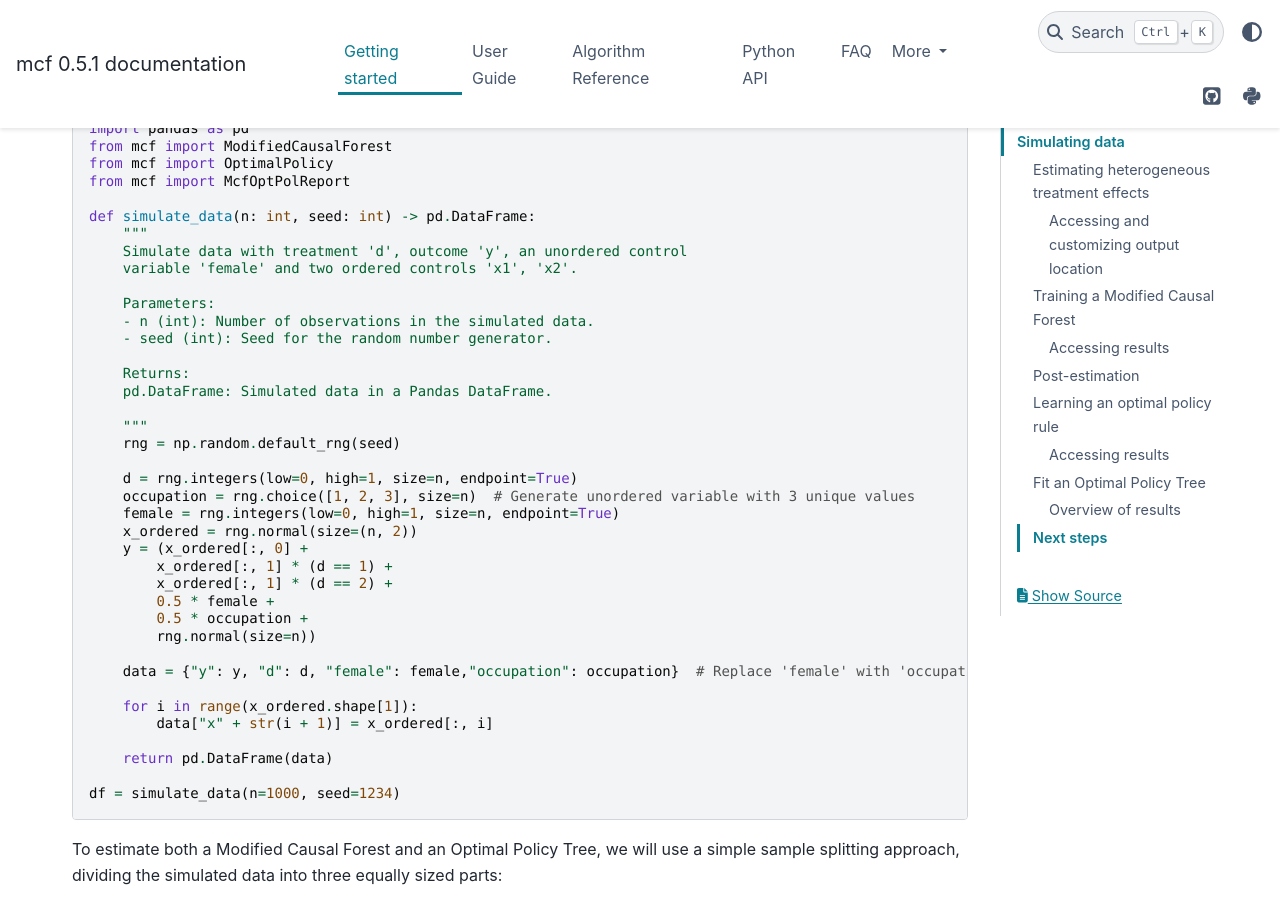
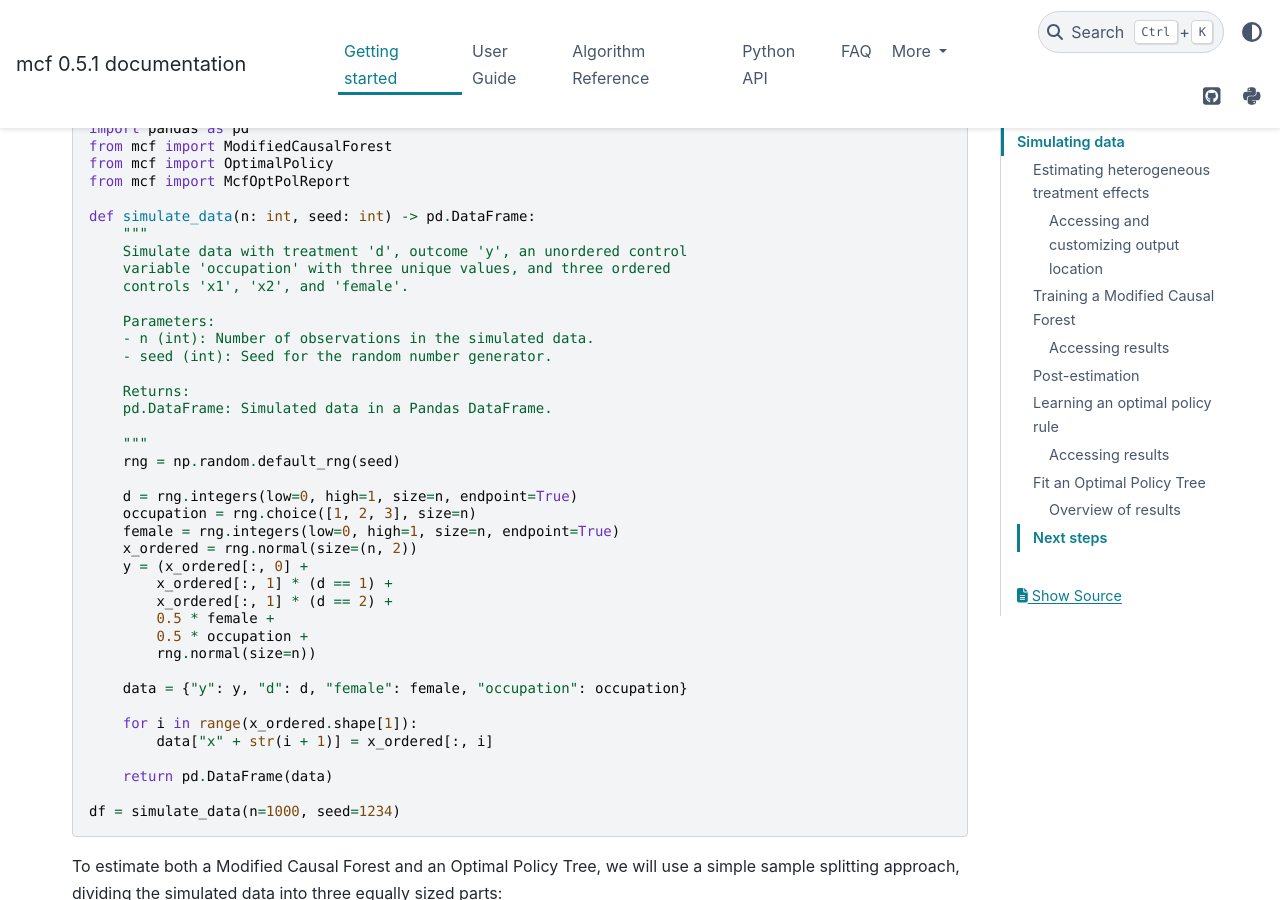
Before and after one commit to MCFpy/mcf, a Sphinx documentation site: the page built from docs/source/getting_started.rst, in a window 1280 px wide and 900 px high, scrolled down 458 px. Built offline with Sphinx 7.4.7 and the PyData theme 0.15.4, drawn with Linux system fonts in a browser that asks for light colours.

Commit message:
Update getting_started.rst

```diff
--- a/docs/source/getting_started.rst
+++ b/docs/source/getting_started.rst
@@ -25,7 +25,8 @@ First, we'll create some synthetic data to showcase the functionality of the **m
     def simulate_data(n: int, seed: int) -> pd.DataFrame:
         """
         Simulate data with treatment 'd', outcome 'y', an unordered control
-        variable 'female' and two ordered controls 'x1', 'x2'.
+        variable 'occupation' with three unique values, and three ordered
+        controls 'x1', 'x2', and 'female'.
 
         Parameters:
         - n (int): Number of observations in the simulated data.
@@ -38,7 +39,7 @@ First, we'll create some synthetic data to showcase the functionality of the **m
         rng = np.random.default_rng(seed)
 
         d = rng.integers(low=0, high=1, size=n, endpoint=True)
-        occupation = rng.choice([1, 2, 3], size=n)  # Generate unordered variable with 3 unique values
+        occupation = rng.choice([1, 2, 3], size=n)
         female = rng.integers(low=0, high=1, size=n, endpoint=True)
         x_ordered = rng.normal(size=(n, 2))
         y = (x_ordered[:, 0] +
@@ -48,7 +49,7 @@ First, we'll create some synthetic data to showcase the functionality of the **m
             0.5 * occupation +
             rng.normal(size=n))
 
-        data = {"y": y, "d": d, "female": female,"occupation": occupation}  # Replace 'female' with 'occupation'
+        data = {"y": y, "d": d, "female": female, "occupation": occupation}
 
         for i in range(x_ordered.shape[1]):
             data["x" + str(i + 1)] = x_ordered[:, i]
```
